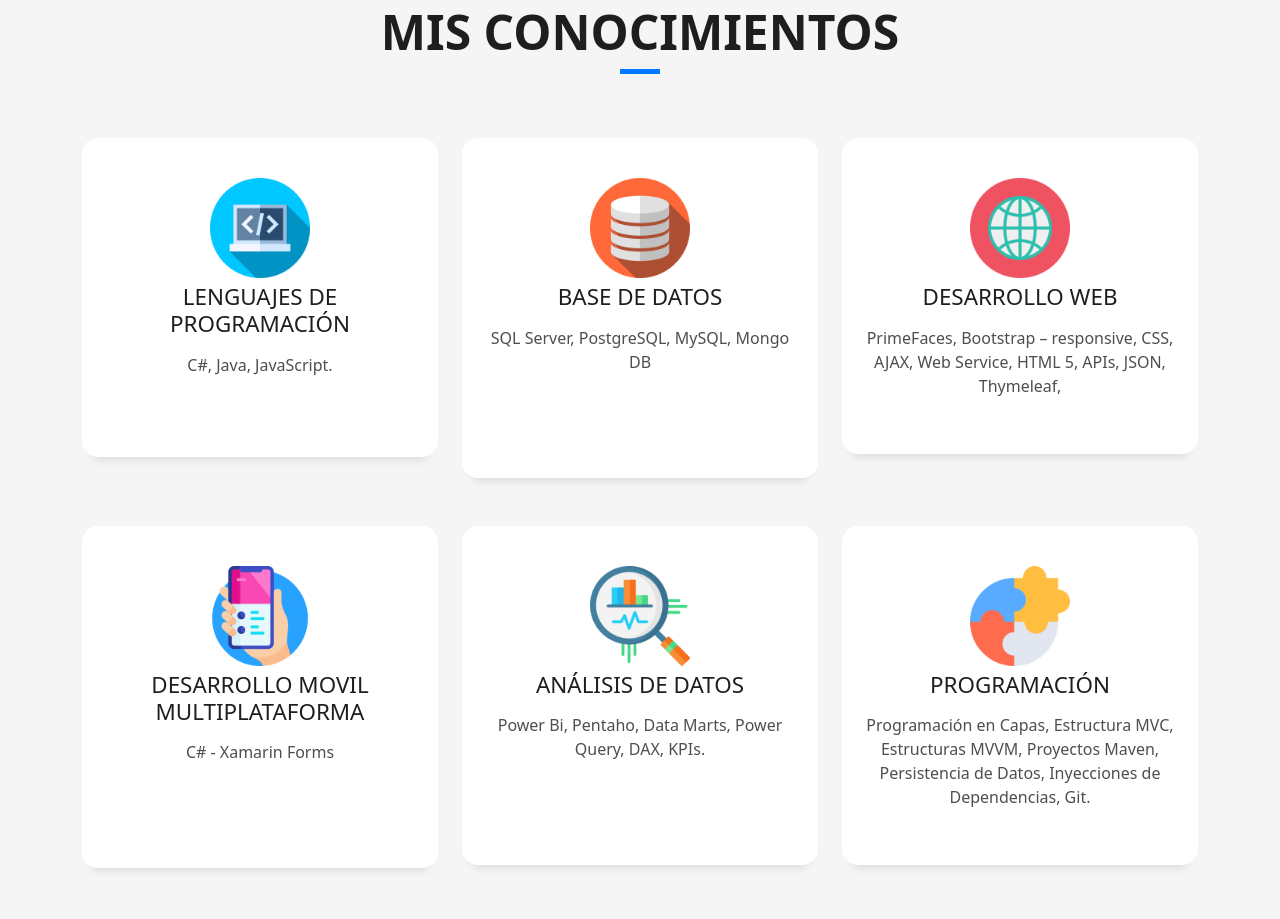
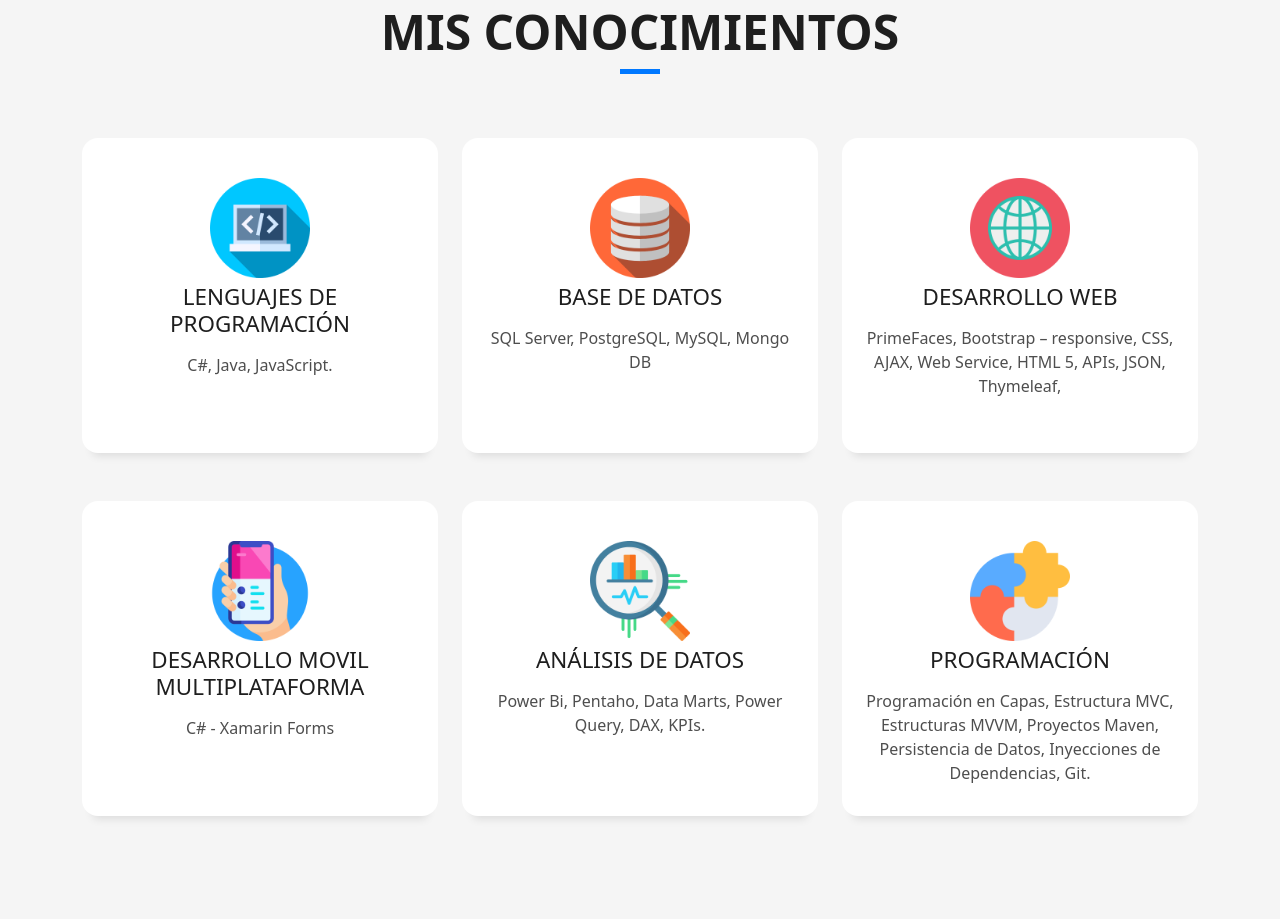
Before and after one commit to dach1996/portafolio, a plain HTML site: page index.html in a window 1280 px wide. Shown: the part 1609-2528 px from the top of the page. Drawn offline with Linux system fonts and the light colour scheme; files whose address does not match are found by name.

Commit message:
Se corrige tamaño de los cuadros

```diff
--- a/assets/css/style.css
+++ b/assets/css/style.css
@@ -816,7 +816,9 @@ a:hover {
   color: #fff;
   text-align: center;
 }
-
+altura{
+  height: 315px important!;
+}
 @media (min-width: 577px) {
   .counter-box {
     margin-bottom: 1.8rem;
--- a/index.html
+++ b/index.html
@@ -173,11 +173,11 @@
         </div>
         <div class="row">
           <div class="col-md-4 ">
-            <div class="service-box">
+            <div class="service-box " style="height:315px" >
               <div class="text-center">
                 <img src="assets/img/lenguajes.png" width="100" alt="">
               </div>
-              <div class="service-content">
+              <div class="service-content" >
                 <h2 class="s-title">Lenguajes de Programación</h2>
                 <p class="s-description text-center">
                   C#,
@@ -191,8 +191,8 @@
             </div>
           </div>
           <div class="col-md-4 ">
-            <div class="service-box">
-              <div class="text-center">
+            <div class="service-box " style="height:315px" >
+              <div class="text-center ">
                 <img src="assets/img/base-de-datos.png" width="100" alt="">
               </div>
               <div class="service-content">
@@ -210,7 +210,7 @@
             </div>
           </div>
           <div class="col-md-4">
-            <div class="service-box">
+            <div class="service-box" style="height:315px" >
               <div class="text-center">
                 <img src="assets/img/cuadricula-de-globo.png" width="100" alt="">
               </div>
@@ -231,8 +231,8 @@
             </div>
           </div>
           <div class="col-md-4">
-            <div class="service-box">
-              <div class="text-center">
+            <div class="service-box" style="height:315px" >
+              <div class="text-center" >
                 <img src="assets/img/smartphone.png" width="100" alt="">
               </div>
               <div class="service-content">
@@ -246,7 +246,7 @@
             </div>
           </div>
           <div class="col-md-4">
-            <div class="service-box">
+            <div class="service-box " style="height:315px" >
               <div class="text-center">
                 <img src="assets/img/estadisticas.png" width="100" alt="">
               </div>
@@ -260,7 +260,7 @@
             </div>
           </div>
           <div class="col-md-4">
-            <div class="service-box">
+            <div class="service-box" style="height:315px" >
               <div class="text-center">
                 <img src="assets/img/desarrollo-de-habilidades.png" width="100" alt="">
               </div>
```
